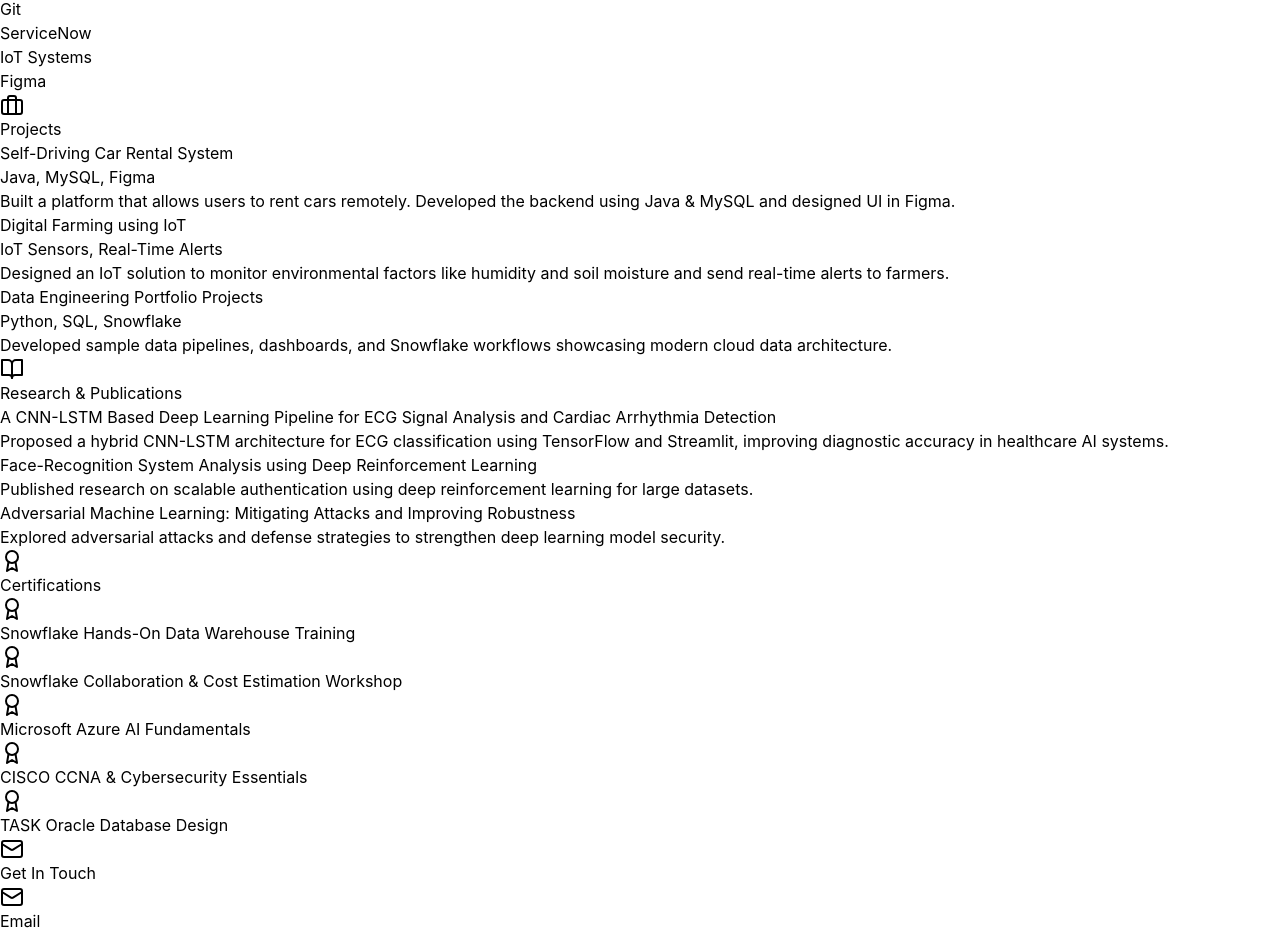
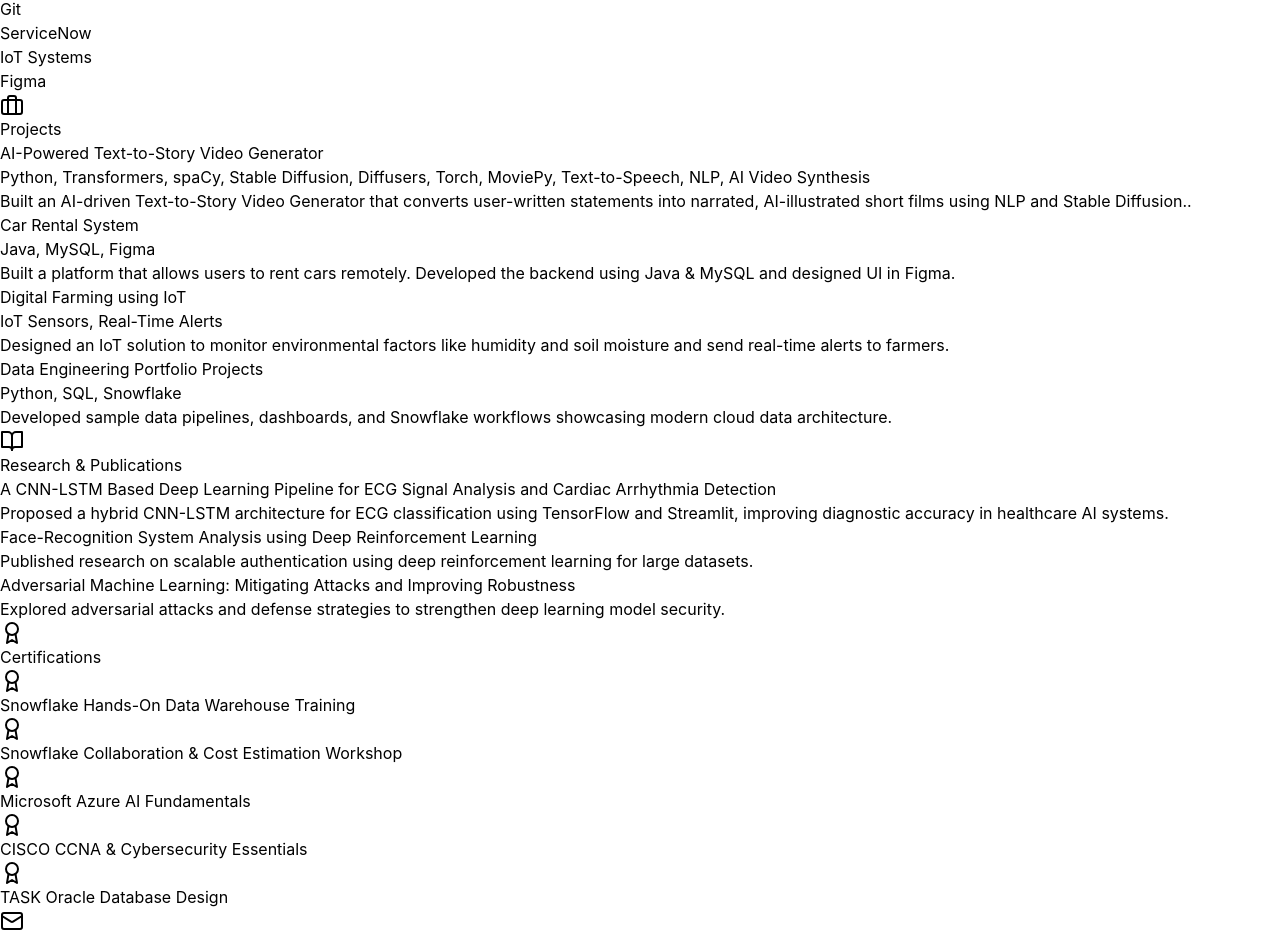
Before and after one commit to Rakshithbodakuntla/My_portfolio, a React (Vite) app: page / in a window 1280 px wide. Shown: the part 1373-2309 px from the top of the page. Built offline with nearby package versions, Linux system fonts and the light colour scheme.

Commit message:
Update App.jsx
Added a new project entry for an AI-powered video generator.

```diff
--- a/src/App.jsx
+++ b/src/App.jsx
@@ -63,8 +63,16 @@ export default function Portfolio() {
   ];
 
   const projects = [
+     {
+      title: 'AI-Powered Text-to-Story Video Generator',
+      tech: 'Python, Transformers, spaCy, Stable Diffusion, Diffusers, Torch, MoviePy, Text-to-Speech, NLP, AI Video Synthesis',
+      description: 'Built an AI-driven Text-to-Story Video Generator that converts user-written statements into narrated, AI-illustrated short films using NLP and Stable Diffusion..'
+    },
+
+
+
     {
-      title: 'Self-Driving Car Rental System',
+      title: 'Car Rental System',
       tech: 'Java, MySQL, Figma',
       description: 'Built a platform that allows users to rent cars remotely. Developed the backend using Java & MySQL and designed UI in Figma.'
     },
```
